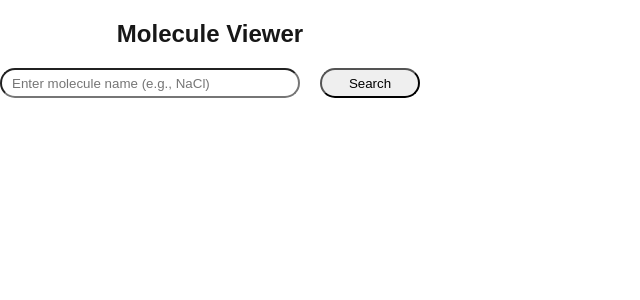
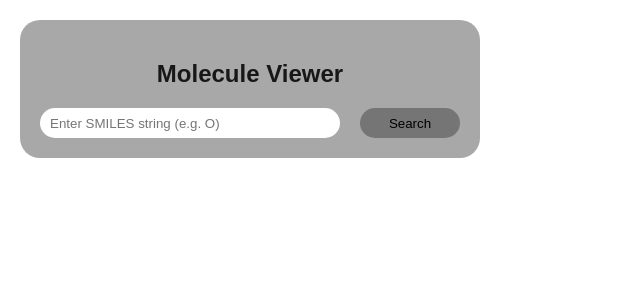
Before and after one commit to uliiiiiiii/AlChemia, a Next.js app: page /molecule in a window 1280 px wide. Shown: the top 300 px of the page, without its empty margins (0-640 px from the left). Built offline with nearby package versions, Linux system fonts and the light colour scheme.

Commit message:
added styles to material for atoms (they look more realistic now)

```diff
--- a/app/molecule/page.module.css
+++ b/app/molecule/page.module.css
@@ -5,6 +5,11 @@
     align-items: center;
     flex-direction: column;
     gap: 20px;
+    margin-left: 20px;
+    margin-top: 20px;
+    background-color: rgba(83, 83, 83, 0.5);
+    padding: 20px;
+    border-radius: 20px;
 }
 
 .headline{
@@ -18,8 +23,17 @@
     border-radius: 50px;
     height: 30px;
     padding-left: 10px;
+    outline: 0;
+    border: 0;
 }
 
+.inputField:focus{
+    border: 1px solid rgb(153, 153, 153);
+}
+
+.inputField:hover{
+    border-color: 1px solid rgb(153, 153, 153);
+}
 
 .inputContainer{
     display: flex;
@@ -31,4 +45,11 @@
     width: 100px;
     height: 30px;
     border-radius: 50px;
+    outline: 0;
+    border: 0;
+    background-color: rgb(117, 117, 117);
 }
+
+.inputButton:hover{
+background-color: rgb(153, 153, 153);
+}
--- a/app/molecule/page.tsx
+++ b/app/molecule/page.tsx
@@ -34,7 +34,7 @@ const MoleculePage: React.FC = () => {
           <input
             type="text"
             className={styles.inputField}
-            placeholder="Enter molecule name (e.g., NaCl)"
+            placeholder="Enter SMILES string (e.g. O)"
             value={moleculeName}
             onChange={(e) => setMoleculeName(e.target.value)}
           />
--- a/components/MoleculeViewer.tsx
+++ b/components/MoleculeViewer.tsx
@@ -85,6 +85,8 @@ export default React.memo(function MoleculeViewer({
     const controls = new OrbitControls(camera, renderer.domElement);
     controls.enableDamping = true;
     controls.dampingFactor = 0.05;
+    controls.minDistance = 5;
+    controls.maxDistance = 20;
     controlsRef.current = controls;
 
     const ambientLight = new THREE.AmbientLight(0xffffff, 0.8);
@@ -129,10 +131,19 @@ export default React.memo(function MoleculeViewer({
 
     const atomGeometry = new THREE.SphereGeometry(0.4, 32, 32);
     moleculeData.atoms.forEach((atom) => {
-      const material = new THREE.MeshPhongMaterial({
+      const material = new THREE.MeshStandardMaterial({
         color: elementColors[atom.element] || "#808080",
-        shininess: 100,
+        metalness: 0.5,
+        roughness: 0.2,
       });
+
+      const ambientLight = new THREE.AmbientLight(0xffffff, 0.05);
+      sceneRef.current?.add(ambientLight);
+
+      const directionalLight = new THREE.DirectionalLight(0xffffff, 0.05);
+      directionalLight.position.set(5, 5, 5);
+      sceneRef.current?.add(directionalLight);
+
       const sphere = new THREE.Mesh(atomGeometry, material);
       sphere.position.set(atom.x, atom.y, atom.z);
       sceneRef.current?.add(sphere);
```
